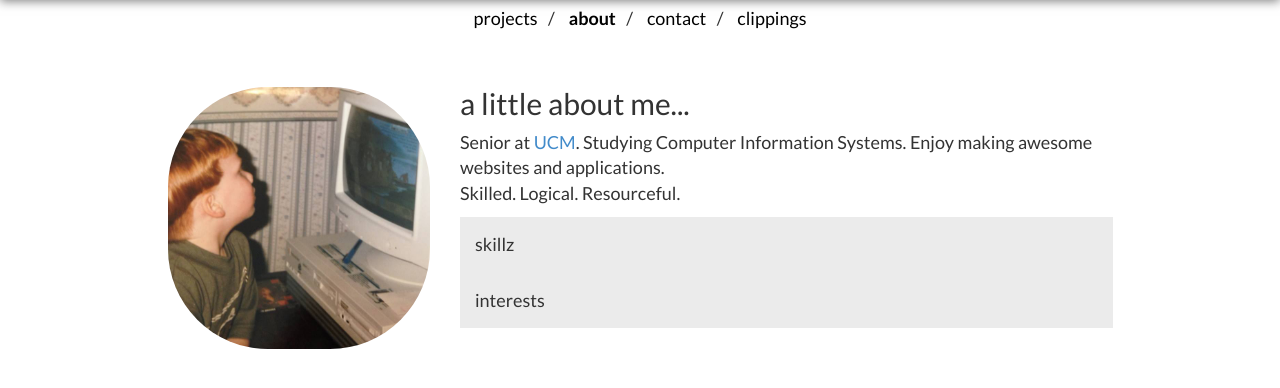
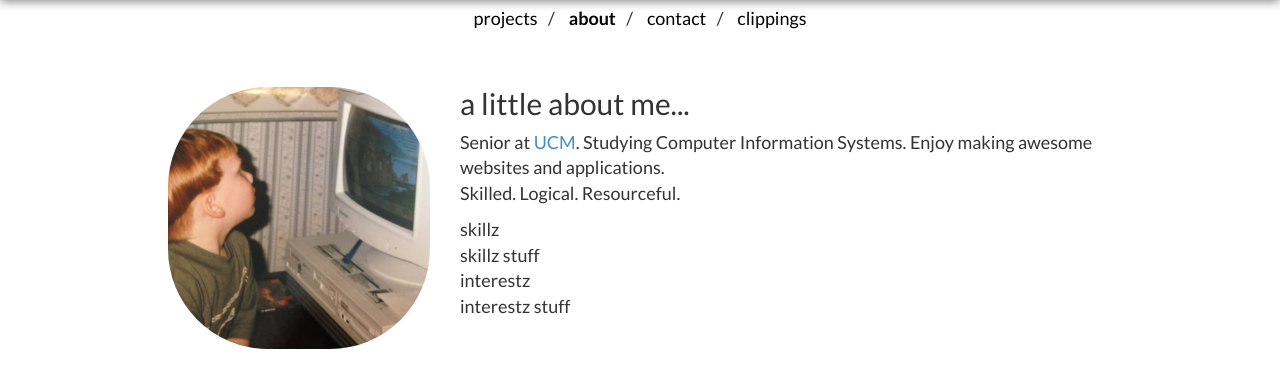
Before and after one commit to nathanfrancy/portfolio-old, a PHP site: page /about.php in a window 1280 px wide. Shown: the part 269-657 px from the top of the page. Run offline with PHP 8.4, Linux system fonts and the light colour scheme; style sheets or scripts are compiled from the project's sources; some web fonts are replaced.

Commit message:
changes to grunt file, about, contact, etc.

```diff
--- a/Gruntfile.js
+++ b/Gruntfile.js
@@ -41,7 +41,5 @@ module.exports = function(grunt) {
   grunt.loadNpmTasks('grunt-contrib-watch');
   grunt.loadNpmTasks('grunt-contrib-cssmin');
 
-  // Default task(s).
   grunt.registerTask('default', ['sass', 'cssmin','uglify']);
-
 };
--- a/about.php
+++ b/about.php
@@ -18,18 +18,20 @@
                     <h2 style='padding-top: 0px; margin-top: 0px;'>a little about me...</h2>
                     <p>Senior at <a href="http://ucmo.edu">UCM</a>. Studying Computer Information Systems. Enjoy making awesome websites and applications.<br />Skilled. Logical. Resourceful.</p>
 
-                    <div class="nat-component">
-                        skillz
+                    <div class="about-title">
+                        <span>skillz</span>
+                        <div class="about-content">
+                        skillz stuff
+                        </div>
                     </div>
-                    <div class="nat-component-body">
-                        Hello 2
+                    <div class="about-title">
+                        <span>interestz</span>
+                        <div class="about-content">
+                        interestz stuff
+                        </div>
                     </div>
-                    <div class="nat-component">
-                        interests
-                    </div>
-                    <div class="nat-component-body">
-                        Hello 2
-                    </div>
+
+
                 </div>
                 <div class="col-sm-1 placer">&nbsp;</div>
             </div>
@@ -41,25 +43,8 @@
                 <div class="col-sm-2 placer">&nbsp;</div>
             </div>
 
-
         </div>
 
-    </body>
-
-    <script>
-    $(".nat-component").click(function() {
-        $(".nat-component-body").slideUp();
-        $(".nat-component").removeClass("nat-component-active");
-
-        if ( $(this).next(".nat-component-body").is(":visible") ) {
-            $(this).next(".nat-component-body").slideUp();
-        }
-        else {
-            $(this).next(".nat-component-body").slideDown();
-            $(this).addClass("nat-component-active");
-        }
-
-    });
-    </script>
-
-</html>
+ <?php
+ include('footer.php');
+ ?>
--- a/css/sass/style.scss
+++ b/css/sass/style.scss
@@ -12,7 +12,7 @@ font-family: 'Doppio One', sans-serif;
 
 body {
     font-family: 'Lato', sans-serif;
-    font-size: 18px;
+    font-size: 18px
 }
 
 ::selection {
--- /dev/null
+++ b/footer.php
@@ -0,0 +1,8 @@
+	<div class="nat-footer">
+
+	</div>
+
+    </body>
+
+
+</html>
--- a/package.json
+++ b/package.json
@@ -8,6 +8,9 @@
     "grunt-contrib-uglify": "~0.4.0",
     "grunt-contrib-sass": "~0.7.3",
     "grunt-contrib-watch": "~0.6.1",
-    "grunt-contrib-cssmin": "~0.9.0"
+    "grunt-contrib-cssmin": "~0.9.0",
+    "grunt-ftp": "~0.1.0",
+    "grunt-ftp-deploy": "~0.1.2",
+    "grunt-ftp-push": "~0.1.3"
   }
 }
```
Also changed, not shown: contact.php (+5 -4 lines), projects.php (+4 -4 lines).
